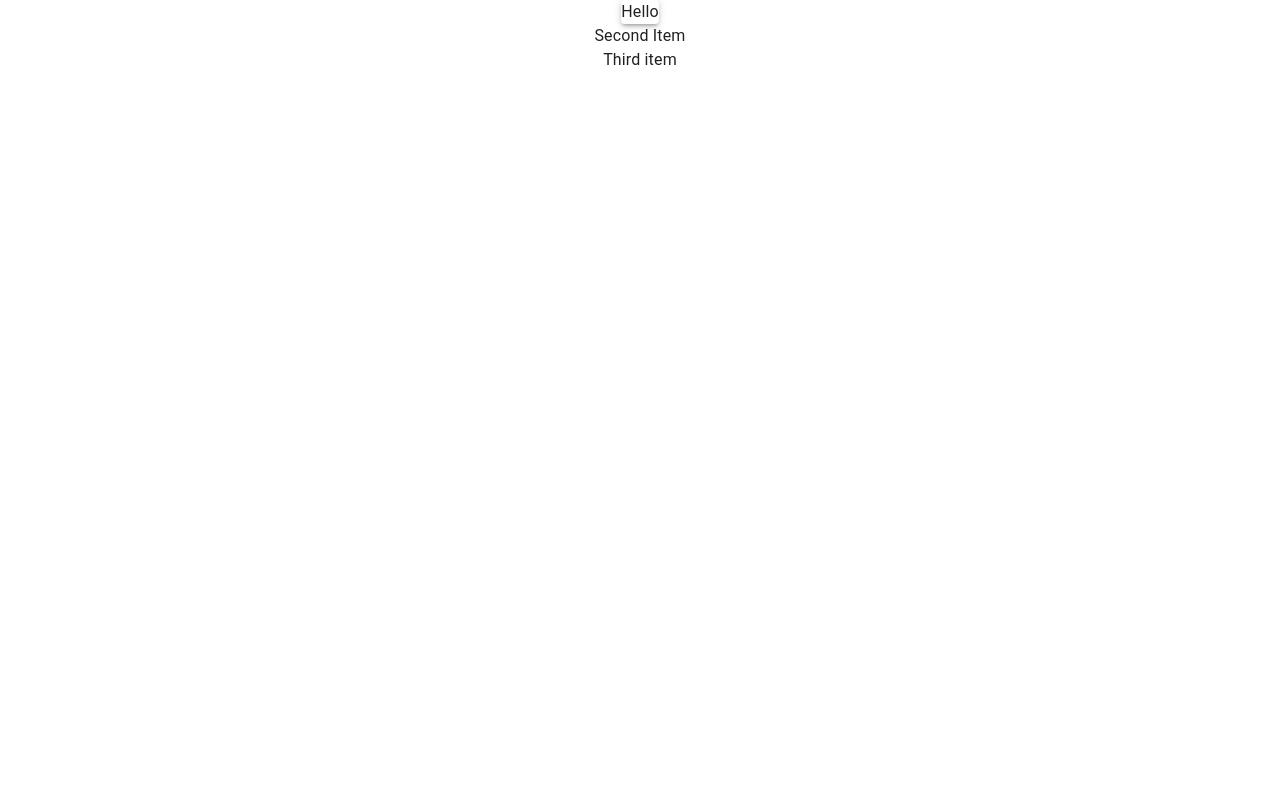
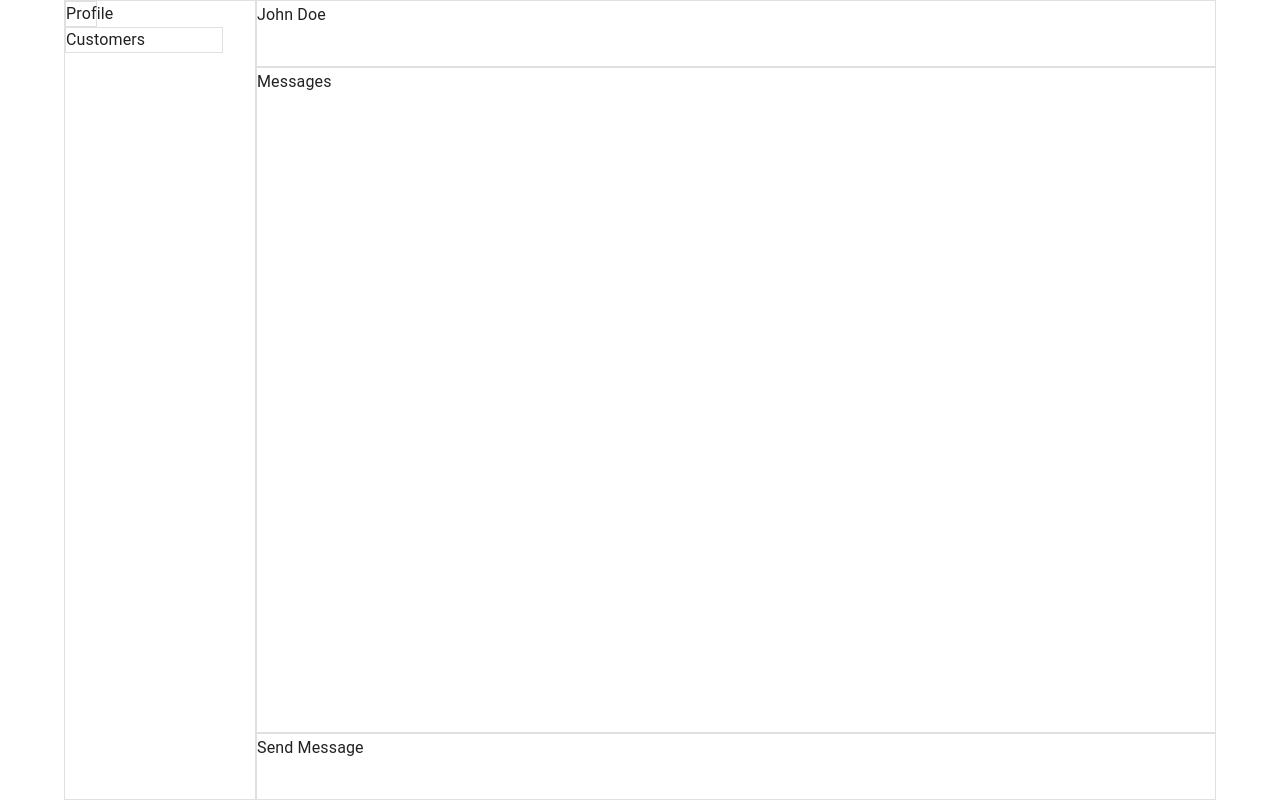
Before and after one commit to danielflorencio/chatbot, a React (Vite) app in the folder client/: page / in a window 1280 px wide. Built offline with nearby package versions, Linux system fonts and the light colour scheme.

Commit message:
starting to draft something on the UI

```diff
--- a/client/src/App.tsx
+++ b/client/src/App.tsx
@@ -4,7 +4,7 @@ import SignIn from './assets/pages/SignInPage/SignInPage';
 import UserPage from './assets/pages/UserPage/UserPage';
 import ChatsContainer from './components/ChatsContainer';
 import { createTheme, ThemeProvider } from '@mui/material/styles';
-import Container from '@mui/material/Container/Container';
+import {Container, Typography} from '@mui/material';
 const theme = createTheme();
 
 
@@ -12,14 +12,14 @@ export default function App() {
   return (
     <>
       <CssBaseline enableColorScheme/>
-      <ThemeProvider theme={theme}>
-      <Container component="main" maxWidth="xs">
+      <Container sx={{ height: '100vh', width: 1}}>
         <ChatsContainer/>
+        {/* <Typography variant='caption'>Testing the Typography component.</Typography> */}
+        {/* <Box sx>
 
+        </Box> */}
       </Container>
 
-
-      </ThemeProvider>
       {/* <SignIn/> */}
       {/* <UserPage/> */}
 
--- a/client/src/components/ChatList.tsx
+++ b/client/src/components/ChatList.tsx
@@ -1,6 +1,26 @@
+import { Grid, Paper} from "@mui/material";
+
 export default function ChatList(){
     return(
-        <>
-        </>
+        <Grid
+        container
+        direction="column"
+        justifyContent="center"
+        alignItems="center"
+        height='100%'
+        >
+        <Paper variant="outlined" square sx={{height: '100%', width: '100%'}}>
+            <Grid item xs={2} style={{width: '100%'}}>
+            <Paper variant="outlined" square sx={{height: 1}}>
+                Profile
+            </Paper>
+            </Grid>
+            <Grid item xs={10} style={{width: '100%'}}>
+            <Paper variant="outlined" square >
+                Customers
+            </Paper>
+            </Grid>
+        </Paper>
+        </Grid>
     )
 }
--- a/client/src/components/ChatsContainer.tsx
+++ b/client/src/components/ChatsContainer.tsx
@@ -1,34 +1,20 @@
 import Grid from "@mui/material/Grid";
-import Item from "@mui/material/Grid";
 import ChatList from "./ChatList";
 import CurrentChat from "./CurrentChat";
-import Box from '@mui/material/Box';
-import Paper from "@mui/material/Paper";
 export default function ChatsContainer(){
   return(
-      <>
-
-        <Grid
-        container
-        direction="column"
-        justifyContent="center"
-        alignItems="center">
-
-        <Grid item xs={1}>
-          <Paper elevation={3}>Hello</Paper>
-        {/* Box in the first row */}
+      <Grid
+      container
+      direction="row"
+      justifyContent="center"
+      alignItems="center"
+      height='100%'>
+        <Grid xs={2} item style={{height: '100%'}}>
+          <ChatList/>
         </Grid>
-        <Grid item xs={10}>
-          Second Item
-        {/* Box in the second row */}
+        <Grid xs={10} item style={{height: '100%'}}>
+          <CurrentChat/>
         </Grid>
-        <Grid item xs={1}>
-          Third item
-        {/* Box in the third row */}
-        </Grid>
-        </Grid>
-        {/* <ChatList/>
-        <CurrentChat/> */}
-      </>
+      </Grid>
   )
 }
--- a/client/src/components/CurrentChat.tsx
+++ b/client/src/components/CurrentChat.tsx
@@ -1,7 +1,29 @@
+import { Grid, Paper, Typography } from "@mui/material";
+
 export default function CurrentChat(){
     return(
-        <>
+        <Grid
+        container
+        direction="column"
+        justifyContent="center"
+        alignItems="center"
+        height='100%'>
 
-        </>
+        <Grid item xs={1} width='100%'>
+          <Paper variant="outlined" square sx={{height: '100%', width: '100%'}}>
+            <Typography variant="subtitle1">John Doe</Typography>
+          </Paper>
+        </Grid>
+        <Grid item xs={10} width='100%'>
+          <Paper variant="outlined" square sx={{height: '100%', width: '100%'}}>
+            <Typography variant="subtitle1">Messages</Typography>
+          </Paper>
+        </Grid>
+        <Grid item xs={1} width='100%'>
+          <Paper variant="outlined" square sx={{height: '100%', width: '100%'}}>
+            <Typography variant="subtitle1">Send Message</Typography>
+          </Paper>
+        </Grid>
+        </Grid>
     )
 }
```
